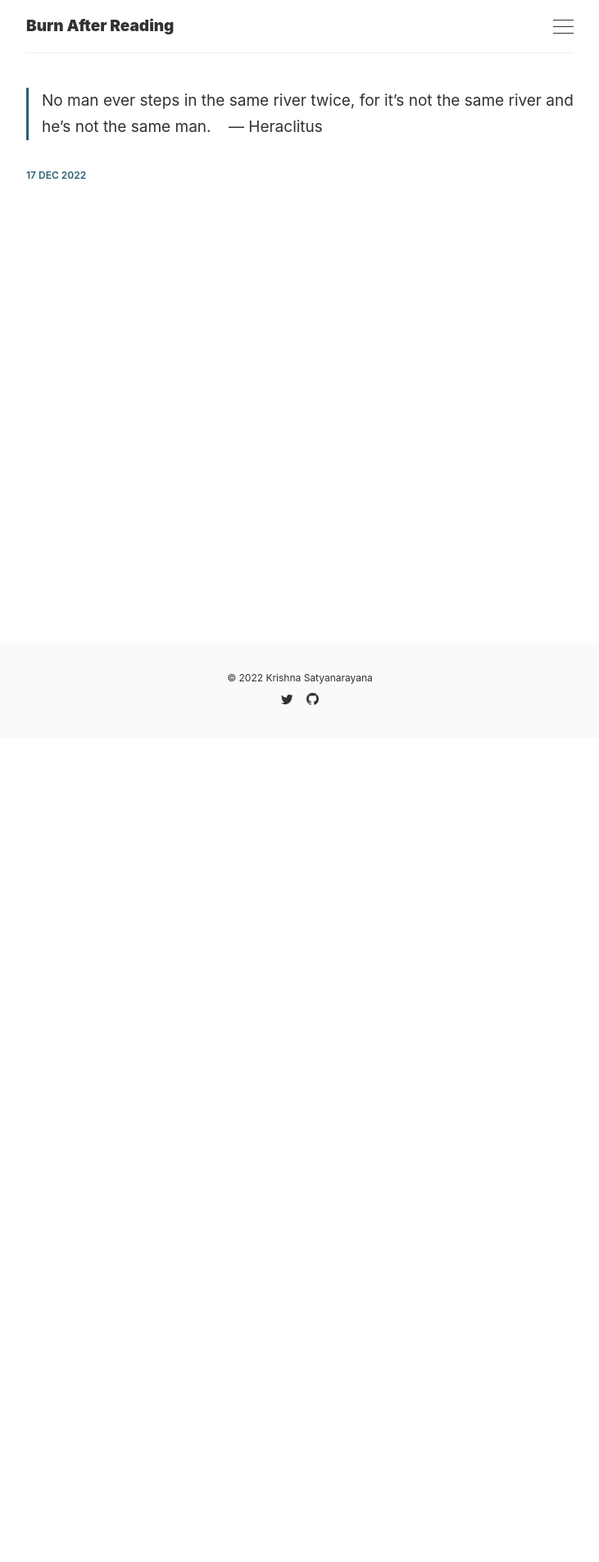
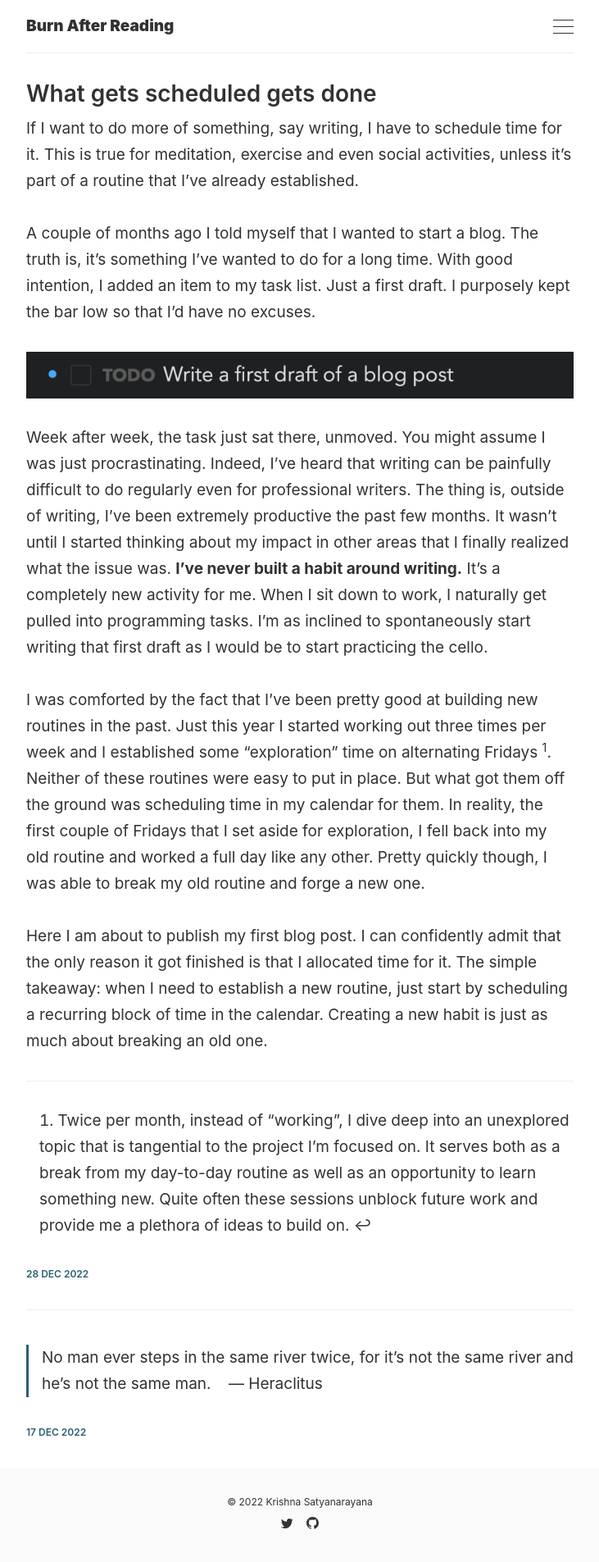
Before and after one commit to krishsatya/krishsatya.github.io, a Jekyll site: the page built from index.html, in a window 1280 px wide. Shown: the whole page at 82% size, without its empty margins (274-1005 px from the left). Built offline with Jekyll 4.4.1, drawn with Linux system fonts in a browser that asks for light colours; the list of posts is cut into pages by our own code; before the commit the page ends 900 px from its top, so only the background shows below that.

Commit message:
Write my first full blog post: "What gets scheduled gets done"

```diff
--- a/_includes/post-card.liquid
+++ b/_includes/post-card.liquid
@@ -1,17 +1,19 @@
 <div class='o-grid__col'>
 
-  <a href='{{ post.url | prepend: site.baseurl }}' class='c-post-card {% if forloop.first == true %} c-post-card--first {% endif %} {% if forloop.last == true %} c-post-card--last {% endif %}'>
-    <h3 class='c-post-card__title'>{{ post.title }}</h3>
+  <div class='c-post-card {% if forloop.first == true %} c-post-card--first {% endif %} {% if forloop.last == true %} c-post-card--last {% endif %}'>
+    <a href='{{ post.url | prepend: site.baseurl }}'>
+      <h3 class='c-post-card__title'>{{ post.title }}</h3>
 
-    {% if post.image %}
-      <img src='{{ post.image | prepend: site.baseurl }}' class='c-post__image' alt='{{ post.title }}'>
-    {% endif %}
+      {% if post.image %}
+        <img src='{{ post.image | prepend: site.baseurl }}' class='c-post__image' alt='{{ post.title }}'>
+      {% endif %}
+    </a>
 
     <p class='c-post-card__excerpt u-font-medium'>
       {{ post.content }}
     </p>
 
     <span class='c-post-card__date'>{{ post.date | date: '%d %b %Y' }}</span>
-  </a>
+  </div>
 
 </div>
--- /dev/null
+++ b/_posts/2022-12-28-what-gets-scheduled-gets-done.md
@@ -0,0 +1,20 @@
+---
+layout: post
+title: "What gets scheduled gets done"
+---
+
+If I want to do more of something, say writing, I have to schedule time for it. This is true for meditation, exercise and even social activities, unless it's part of a routine that I've already established.
+
+A couple of months ago I told myself that I wanted to start a blog. The truth is, it's something I've wanted to do for a long time. With good intention, I added an item to my task list. Just a first draft. I purposely kept the bar low so that I'd have no excuses.
+
+![Task to create a draft for my first blog post](/images/posts/first-draft-task.png)
+
+Week after week, the task just sat there, unmoved. You might assume I was just procrastinating. Indeed, I've heard that writing can be painfully difficult to do regularly even for professional writers. The thing is, outside of writing, I've been extremely productive the past few months. It wasn't until I started thinking about my impact in other areas that I finally realized what the issue was. **I've never built a habit around writing.** It's a completely new activity for me. When I sit down to work, I naturally get pulled into programming tasks. I'm as inclined to spontaneously start writing that first draft as I would be to start practicing the cello.
+
+I was comforted by the fact that I've been pretty good at building new routines in the past. Just this year I started working out three times per week and I established some "exploration" time on alternating Fridays [^exploration]. Neither of these routines were easy to put in place. But what got them off the ground was scheduling time in my calendar for them. In reality, the first couple of Fridays that I set aside for exploration, I fell back into my old routine and worked a full day like any other. Pretty quickly though, I was able to break my old routine and forge a new one.
+
+Here I am about to publish my first blog post. I can confidently admit that the only reason it got finished is that I allocated time for it. The simple takeaway: when I need to establish a new routine, just start by scheduling a recurring block of time in the calendar. Creating a new habit is just as much about breaking an old one.
+
+---
+
+[^exploration]: Twice per month, instead of "working", I dive deep into an unexplored topic that is tangential to the project I'm focused on. It serves both as a break from my day-to-day routine as well as an opportunity to learn something new. Quite often these sessions unblock future work and provide me a plethora of ideas to build on.
--- a/_sass/components/_post-card.scss
+++ b/_sass/components/_post-card.scss
@@ -51,3 +51,12 @@
     }
   }
 }
+
+.c-post-card a:hover {
+  color: $color-text;
+  text-decoration: none;
+
+  .c-post-card__title {
+    color: $color-brand;
+  }
+}
--- a/_sass/elements/__all.scss
+++ b/_sass/elements/__all.scss
@@ -11,3 +11,4 @@
 @import 'blockquote';
 @import 'code';
 @import 'input';
+@import 'footnote';
--- /dev/null
+++ b/_sass/elements/_footnote.scss
@@ -0,0 +1,4 @@
+
+.footnotes li p {
+  display: inline;
+}
```
Also changed, not shown: images/posts/first-draft-task.png (added).
